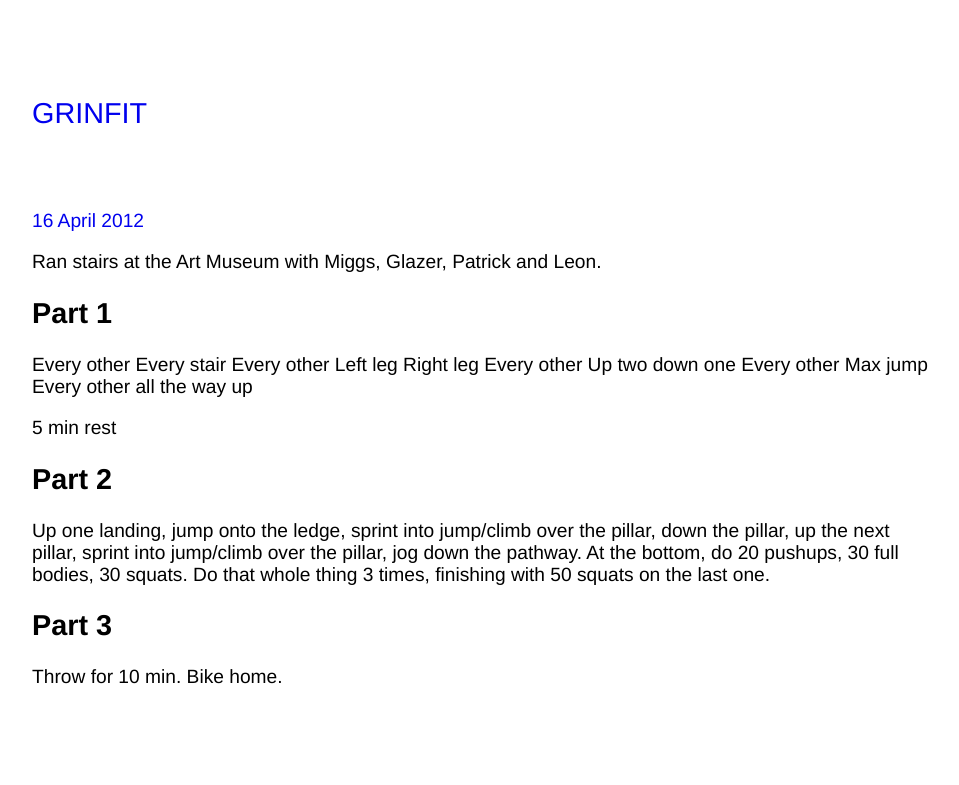
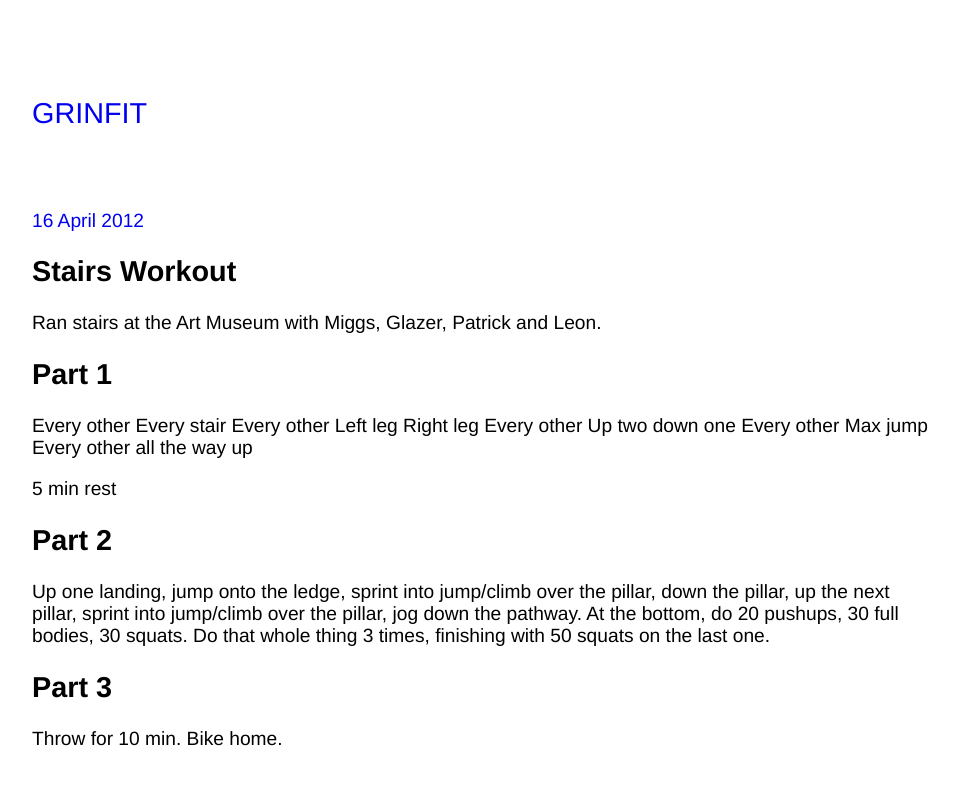
Before and after one commit to lyoshenka/lyoshenka.github.io, a Jekyll site: the page built from _posts/2012-04-16-spinners-stairs-workout.md, in a window 1280 px wide. Shown: the top 785 px of the page, without its empty margins (158-1117 px from the left). Built offline with Jekyll 4.4.1, drawn with Linux system fonts in a browser that asks for light colours.

Commit message:
New post

```diff
--- a/_posts/2012-04-16-spinners-stairs-workout.md
+++ b/_posts/2012-04-16-spinners-stairs-workout.md
@@ -1,6 +1,8 @@
 ---
 layout: post
 ---
+
+# Stairs Workout
 
 Ran stairs at the Art Museum with Miggs, Glazer, Patrick and Leon.
 
```
